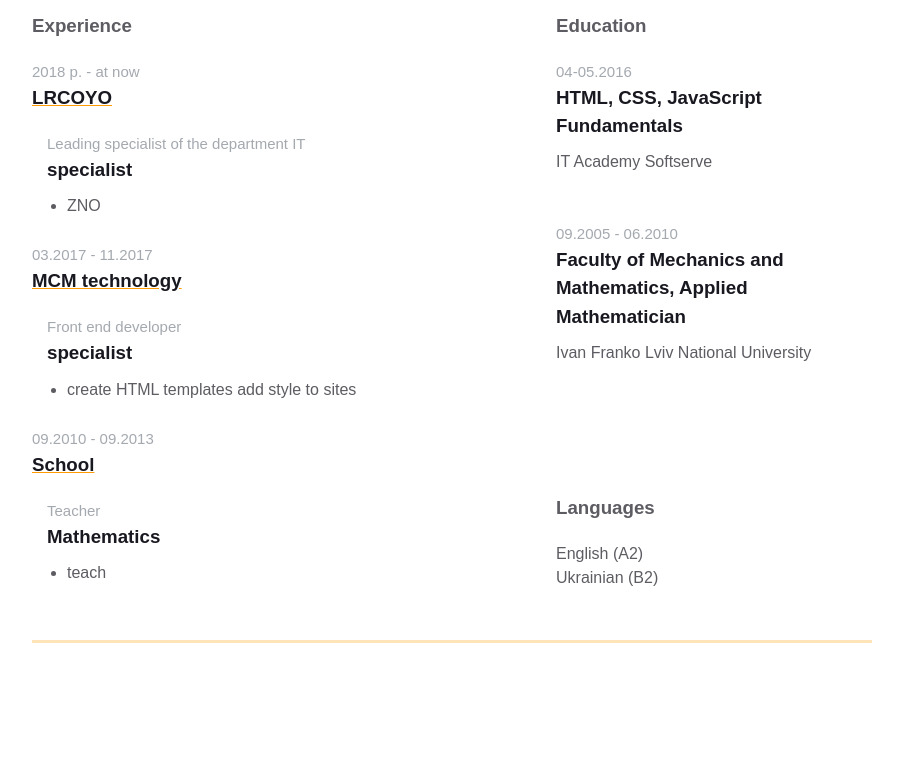
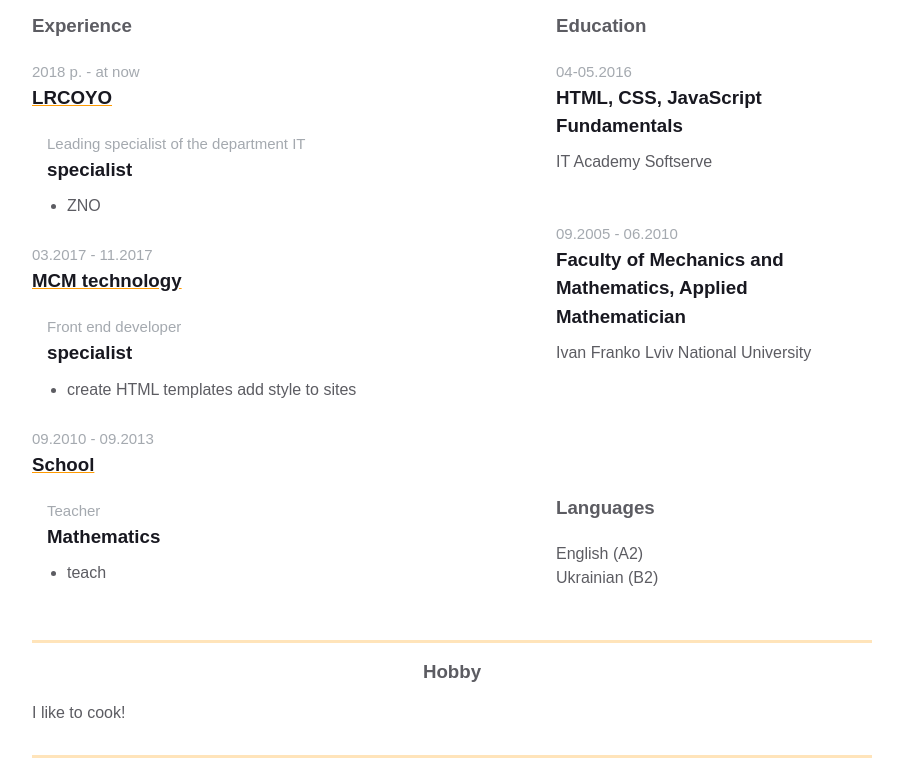
Before and after one commit to IvanPopovych/homepage, a website: page index.html in a window 1280 px wide. Shown: the part 618-1391 px from the top of the page, without its empty margins (188-1091 px from the left). Before the commit the page ends 1276 px from the top, so only its background shows below. Drawn offline with Linux system fonts and the light colour scheme.

Commit message:
add hobby block

```diff
--- a/index.html
+++ b/index.html
@@ -184,5 +184,13 @@
         </div>
       </div>
 
+      <div class="container">
+        <div class="resume__block">
+          <div class="hobby">
+            <h3 class="hobby__header">Hobby</h3>
+            <p class="hobby__text">I like to cook! </p>
+          </div>
+        </div>
+      </div>
   </body>
 </html>
--- a/styles.css
+++ b/styles.css
@@ -162,13 +162,13 @@ body {
     text-align: justify;
 }
 
-.skills__header {
+.skills__header, .hobby__header {
     color: var(--secondary-text-color);
     text-align: center;
     margin-bottom: 15px;
 }
 
-.skills__text {
+.skills__text, .hobby__text {
     color: var(--secondary-text-color);
     text-align: justify;
 }
```
